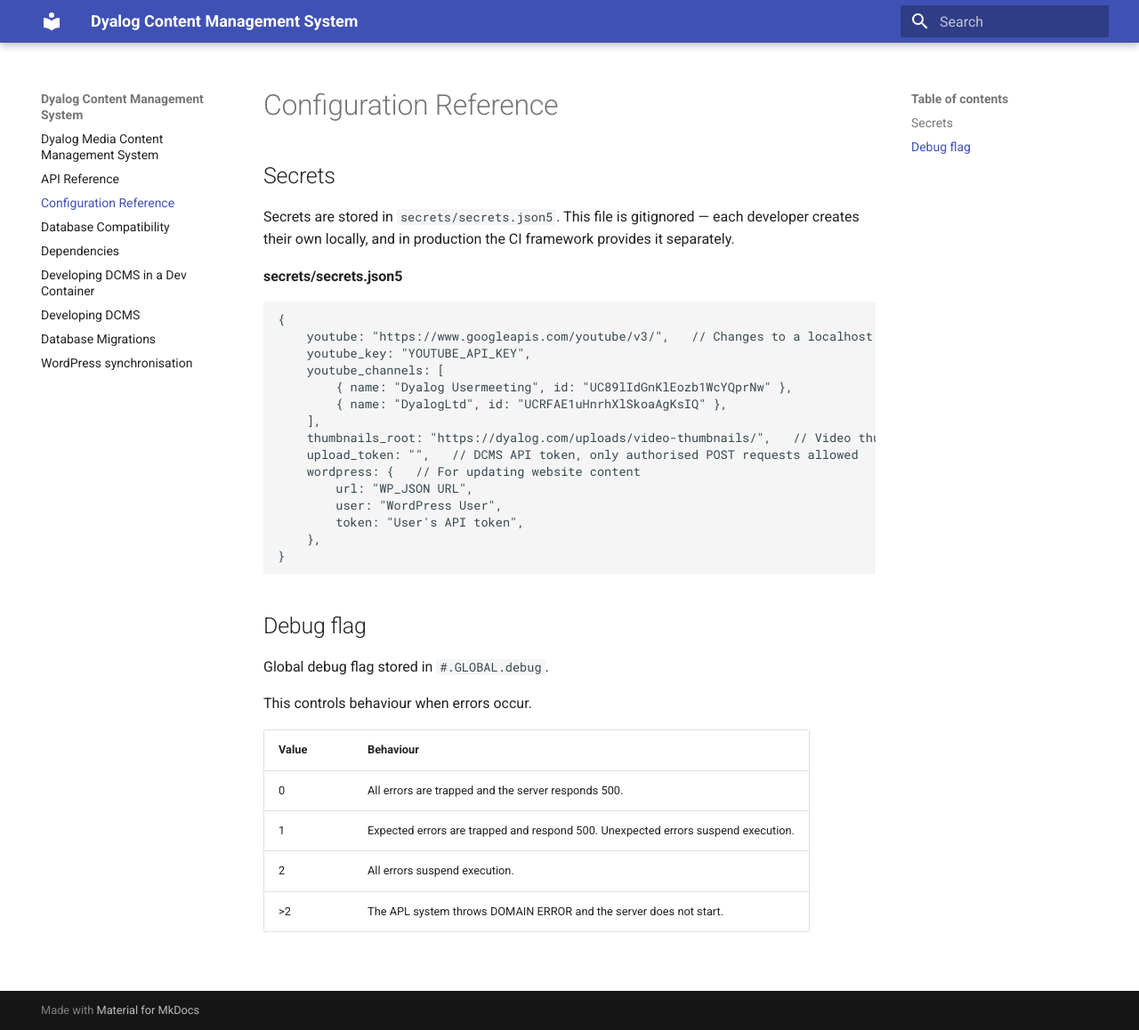
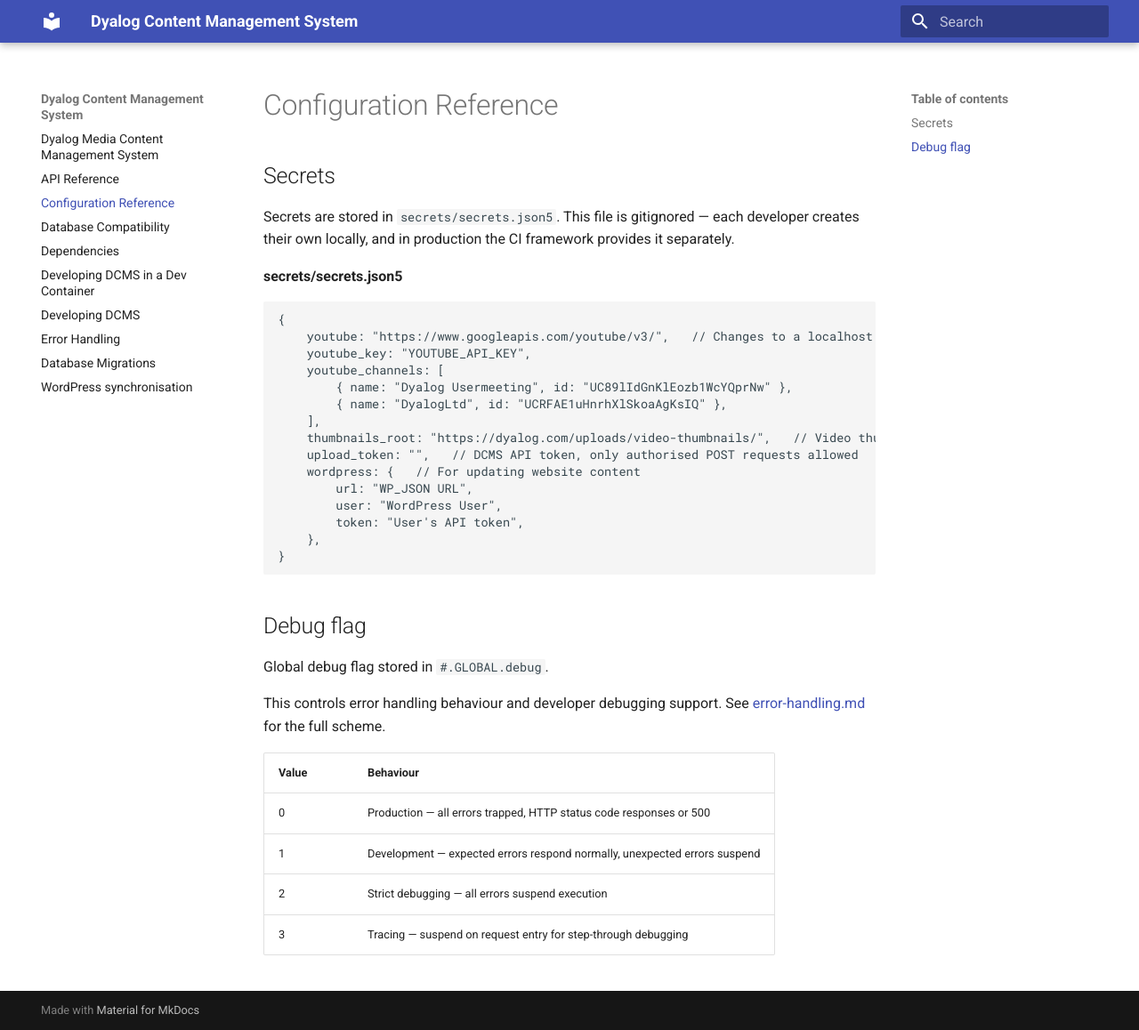
Before and after one commit to Dyalog/DCMS, an MkDocs documentation site: the page built from docs/config.md, in a window 1280 px wide and 1158 px high. Shown: the whole window at 89% size. Built offline with MkDocs 1.6.1 and Material for MkDocs 9.7.7, drawn with Linux system fonts in a browser that asks for light colours.

Commit message:
debug flag scheme documentation #118

```diff
--- a/docs/config.md
+++ b/docs/config.md
@@ -27,11 +27,11 @@
 
 Global debug flag stored in `#.GLOBAL.debug`.
 
-This controls behaviour when errors occur.
+This controls error handling behaviour and developer debugging support. See [error-handling.md](error-handling.md) for the full scheme.
 
-|Value|Behaviour|
+| Value | Behaviour |
 |---|---|
-|0|All errors are trapped and the server responds 500.|
-|1|Expected errors are trapped and respond 500. Unexpected errors suspend execution.|
-|2|All errors suspend execution.|
-|>2|The APL system throws DOMAIN ERROR and the server does not start.|
+| 0 | Production — all errors trapped, HTTP status code responses or 500 |
+| 1 | Development — expected errors respond normally, unexpected errors suspend |
+| 2 | Strict debugging — all errors suspend execution |
+| 3 | Tracing — suspend on request entry for step-through debugging |
```
Also changed, not shown: docs/dev.md (+1 -1 lines), docs/error-handling.md (added, +24 -0 lines).
